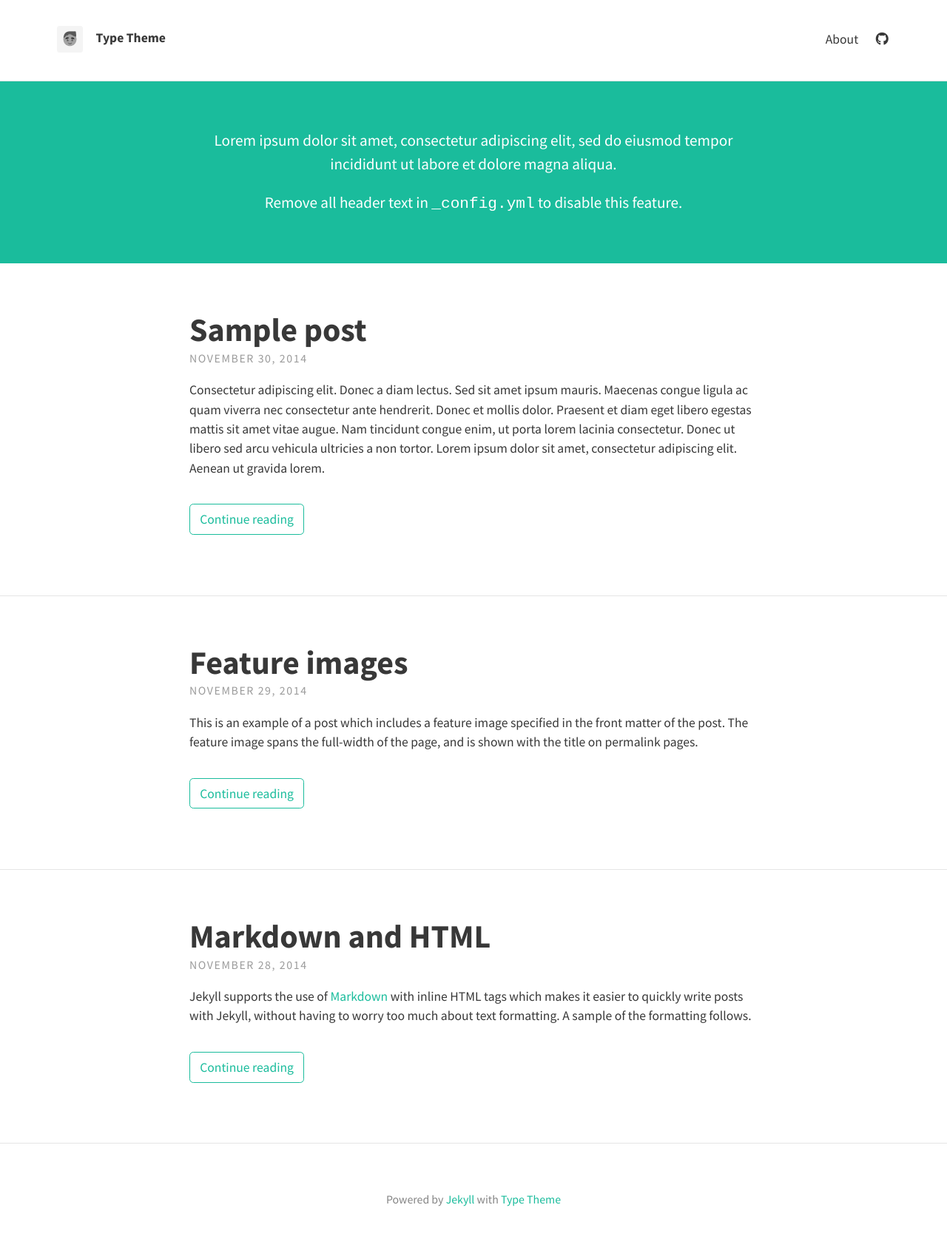
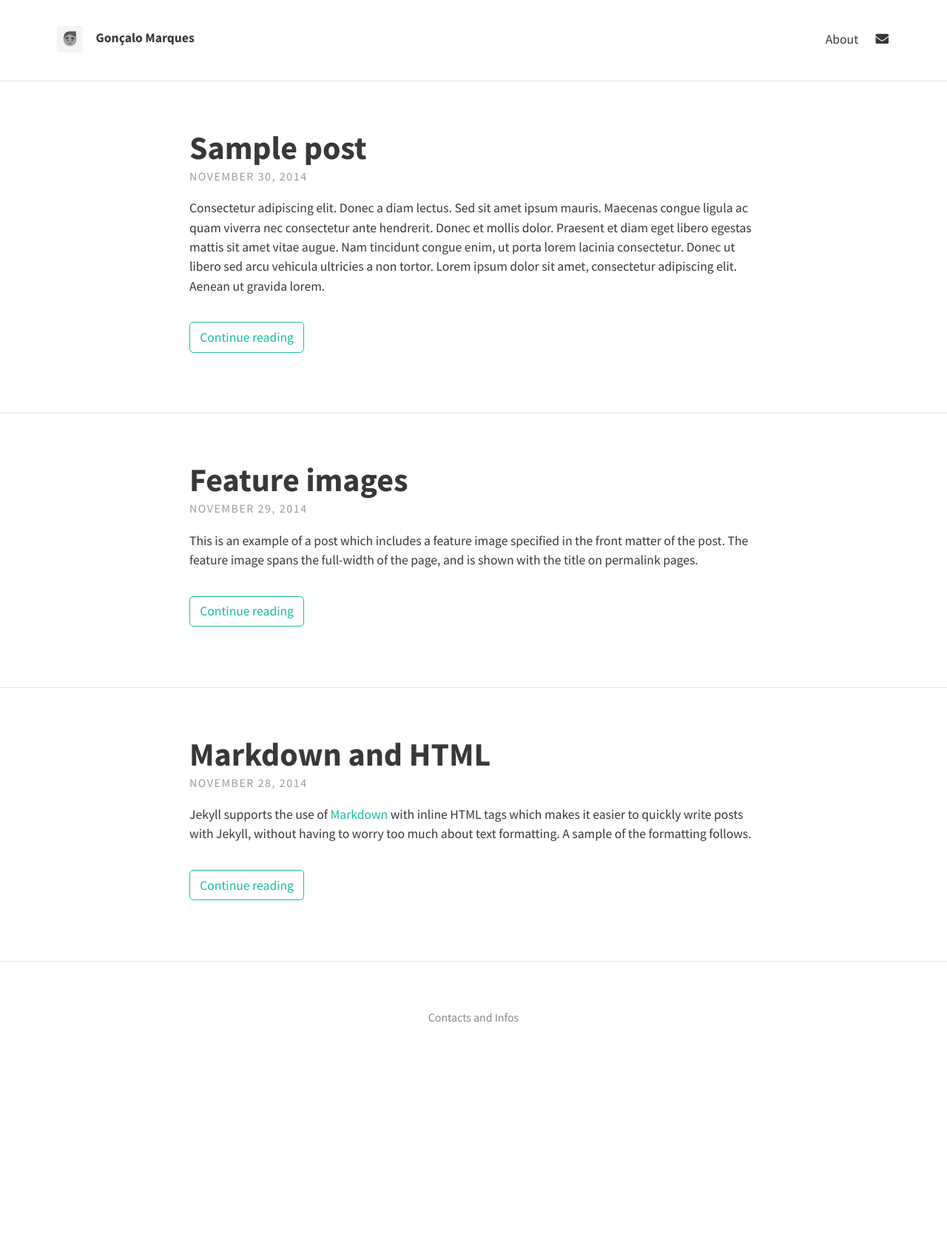
Before and after one commit to GoncaloM6/projeto-goncalo-marques, a Jekyll site: the page built from index.html, in a window 1280 px wide. Shown: the whole page at 74% size. Built offline with Jekyll 4.4.1, drawn with Linux system fonts in a browser that asks for light colours; nearby versions of some CDN libraries; the list of posts is cut into pages by our own code; after the commit the page ends 1452 px from its top, so only the background shows below that.

Commit message:
First Approach

```diff
--- a/_config.yml
+++ b/_config.yml
@@ -1,35 +1,32 @@
 # SITE CONFIGURATION
-baseurl: "/type-theme"
+baseurl: "/projeto-goncalo-marques"
 url: "https://rohanchandra.github.io/"
 
 # THEME-SPECIFIC CONFIGURATION
 theme_settings:
   # Meta
-  title: Type Theme
+  title: Gonçalo Marques
   avatar: assets/img/avatar.png
   favicon: assets/favicon.ico
   gravatar: # Email MD5 hash
-  description: "A website with blog posts and pages" # used by search engines
+  description: "A Product Designer's Portfolio" # used by search engines
 
   # Header and footer text
-  header_text: >
-     <p>Lorem ipsum dolor sit amet, consectetur adipiscing elit, sed do eiusmod tempor incididunt ut labore et dolore magna aliqua.</p>
-
-     <p>Remove all header text in <code>_config.yml</code> to disable this feature.</p>
+  header_text:
   header_text_feature_image:
   footer_text: >
-   Powered by <a href="https://jekyllrb.com/">Jekyll</a> with <a href="https://github.com/rohanchandra/type-theme">Type Theme</a>
+   Contacts and Infos
 
   # Icons
   rss: false
-  email_address: # Full email address, e.g. "sam@example.com"
+  email_address: goncalojlmarques@gmail.com # Full email address, e.g. "sam@example.com"
   behance:
   bitbucket:
   dribbble:
   facebook:
   flickr:
   gitlab:
-  github: "rohanchandra/type-theme"
+  github:
   gitter:
   google_plus:
   instagram:
--- a/_sass/base/_variables.scss
+++ b/_sass/base/_variables.scss
@@ -32,6 +32,6 @@ $feature-image-text-color: #fff !default;
 $feature-image-size: cover !default; // options include "cover", "contain", "auto"
 
 // Header description box
-$header-desc-background-color: #1ABC9C !default;
+$header-desc-background-color: #e7700e !default;
 $header-desc-text-color: #FFF !default;
 $header-desc-link-color: #02453D !default;
```
